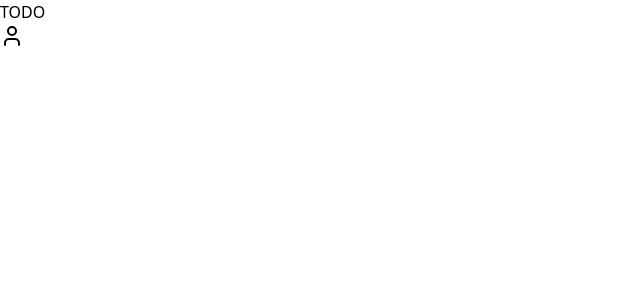
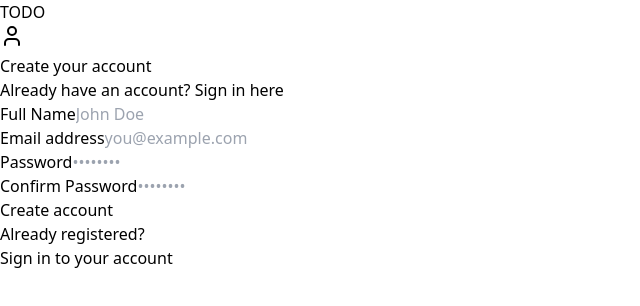
Before and after one commit to Dumuthu2000/one_billion_tech, a React (Vite) app in the folder client/: page /signup in a window 1280 px wide. Before the commit this address had no page. Shown: the top 306 px of the page, without its empty margins (0-640 px from the left). Built offline with nearby package versions, Linux system fonts and the light colour scheme.

Commit message:
Create Signup UI and add as a route to the App.js

```diff
--- a/client/src/App.jsx
+++ b/client/src/App.jsx
@@ -4,6 +4,8 @@ import Navbar from './components/Navbar'
 import Dashboard from './pages/Dashboard'
 import Profile from './pages/Profile'
 import TodoForm from './components/TodoForm'
+import Login from './pages/Login';
+import Signup from './pages/Signup'
 
 const App = () => {
   return (
@@ -11,8 +13,11 @@ const App = () => {
       <BrowserRouter>
         <Navbar/>
         <Routes>
-          <Route path='/' element={<Dashboard/>}/>
+          <Route path='/' element={<Login/>}/>
+          <Route path='/login' element={<Login/>}/>
+          <Route path='/signup' element={<Signup/>}/>
           <Route path='/profile' element={<Profile/>}/>
+          <Route path='/dashboard' element={<Dashboard/>}/>
           <Route path='/create-todo' element={<TodoForm/>}/>
         </Routes>
       </BrowserRouter>
--- /dev/null
+++ b/client/src/pages/Signup.jsx
@@ -0,0 +1,236 @@
+// Signup.jsx
+import { useState } from 'react';
+import { useNavigate, Link } from 'react-router-dom';
+
+const Signup = () => {
+  const navigate = useNavigate();
+  const [formData, setFormData] = useState({
+    name: '',
+    email: '',
+    password: '',
+    confirmPassword: ''
+  });
+  const [errors, setErrors] = useState({});
+  const [isLoading, setIsLoading] = useState(false);
+
+  const handleChange = (e) => {
+    const { name, value } = e.target;
+    setFormData(prev => ({
+      ...prev,
+      [name]: value
+    }));
+    // Clear error when user starts typing
+    if (errors[name]) {
+      setErrors(prev => ({
+        ...prev,
+        [name]: ''
+      }));
+    }
+  };
+
+  const validateForm = () => {
+    const newErrors = {};
+
+    // Name validation
+    if (!formData.name.trim()) {
+      newErrors.name = 'Name is required';
+    }
+
+    // Email validation
+    if (!formData.email) {
+      newErrors.email = 'Email is required';
+    } else if (!/\S+@\S+\.\S+/.test(formData.email)) {
+      newErrors.email = 'Please enter a valid email';
+    }
+
+    // Password validation
+    if (!formData.password) {
+      newErrors.password = 'Password is required';
+    } else if (formData.password.length < 6) {
+      newErrors.password = 'Password must be at least 6 characters';
+    }
+
+    // Confirm password validation
+    if (!formData.confirmPassword) {
+      newErrors.confirmPassword = 'Please confirm your password';
+    } else if (formData.password !== formData.confirmPassword) {
+      newErrors.confirmPassword = 'Passwords do not match';
+    }
+
+    setErrors(newErrors);
+    return Object.keys(newErrors).length === 0;
+  };
+
+  const handleSubmit = async (e) => {
+    e.preventDefault();
+
+    if (!validateForm()) {
+      return;
+    }
+
+    setIsLoading(true);
+
+    try {
+      // Simulating API call
+      await new Promise(resolve => setTimeout(resolve, 1000));
+
+      // Here you would typically make your actual API call
+      console.log('Signup submitted:', formData);
+
+      // Navigate after successful signup
+      navigate('/login');
+
+    } catch (error) {
+      setErrors({ submit: 'Signup failed. Please try again.' });
+    } finally {
+      setIsLoading(false);
+    }
+  };
+
+  return (
+    <div className="min-h-screen flex items-center justify-center bg-gray-50">
+      <div className="max-w-md w-full space-y-8 p-8 bg-white rounded-lg shadow">
+        <div>
+          <h2 className="mt-6 text-center text-3xl font-extrabold text-gray-900">
+            Create your account
+          </h2>
+          <p className="mt-2 text-center text-sm text-gray-600">
+            Already have an account?{' '}
+            <Link
+              to="/login"
+              className="font-medium text-blue-600 hover:text-blue-500"
+            >
+              Sign in here
+            </Link>
+          </p>
+        </div>
+
+        <form className="mt-8 space-y-6" onSubmit={handleSubmit}>
+          {errors.submit && (
+            <div className="rounded-md bg-red-50 p-4">
+              <p className="text-sm text-red-700">{errors.submit}</p>
+            </div>
+          )}
+
+          <div className="rounded-md shadow-sm space-y-4">
+            <div>
+              <label htmlFor="name" className="block text-sm font-medium text-gray-700">
+                Full Name
+              </label>
+              <input
+                id="name"
+                name="name"
+                type="text"
+                autoComplete="name"
+                value={formData.name}
+                onChange={handleChange}
+                className={`mt-1 block w-full px-3 py-2 border rounded-md shadow-sm focus:outline-none focus:ring-blue-500 focus:border-blue-500 sm:text-sm ${
+                  errors.name ? 'border-red-300' : 'border-gray-300'
+                }`}
+                placeholder="John Doe"
+              />
+              {errors.name && (
+                <p className="mt-1 text-sm text-red-600">{errors.name}</p>
+              )}
+            </div>
+
+            <div>
+              <label htmlFor="email" className="block text-sm font-medium text-gray-700">
+                Email address
+              </label>
+              <input
+                id="email"
+                name="email"
+                type="email"
+                autoComplete="email"
+                value={formData.email}
+                onChange={handleChange}
+                className={`mt-1 block w-full px-3 py-2 border rounded-md shadow-sm focus:outline-none focus:ring-blue-500 focus:border-blue-500 sm:text-sm ${
+                  errors.email ? 'border-red-300' : 'border-gray-300'
+                }`}
+                placeholder="you@example.com"
+              />
+              {errors.email && (
+                <p className="mt-1 text-sm text-red-600">{errors.email}</p>
+              )}
+            </div>
+
+            <div>
+              <label htmlFor="password" className="block text-sm font-medium text-gray-700">
+                Password
+              </label>
+              <input
+                id="password"
+                name="password"
+                type="password"
+                autoComplete="new-password"
+                value={formData.password}
+                onChange={handleChange}
+                className={`mt-1 block w-full px-3 py-2 border rounded-md shadow-sm focus:outline-none focus:ring-blue-500 focus:border-blue-500 sm:text-sm ${
+                  errors.password ? 'border-red-300' : 'border-gray-300'
+                }`}
+                placeholder="••••••••"
+              />
+              {errors.password && (
+                <p className="mt-1 text-sm text-red-600">{errors.password}</p>
+              )}
+            </div>
+
+            <div>
+              <label htmlFor="confirmPassword" className="block text-sm font-medium text-gray-700">
+                Confirm Password
+              </label>
+              <input
+                id="confirmPassword"
+                name="confirmPassword"
+                type="password"
+                autoComplete="new-password"
+                value={formData.confirmPassword}
+                onChange={handleChange}
+                className={`mt-1 block w-full px-3 py-2 border rounded-md shadow-sm focus:outline-none focus:ring-blue-500 focus:border-blue-500 sm:text-sm ${
+                  errors.confirmPassword ? 'border-red-300' : 'border-gray-300'
+                }`}
+                placeholder="••••••••"
+              />
+              {errors.confirmPassword && (
+                <p className="mt-1 text-sm text-red-600">{errors.confirmPassword}</p>
+              )}
+            </div>
+          </div>
+
+          <div>
+            <button
+              type="submit"
+              disabled={isLoading}
+              className="w-full flex justify-center py-2 px-4 border border-transparent rounded-md shadow-sm text-sm font-medium text-white bg-blue-600 hover:bg-blue-700 focus:outline-none focus:ring-2 focus:ring-offset-2 focus:ring-blue-500 disabled:bg-blue-300"
+            >
+              {isLoading ? 'Creating account...' : 'Create account'}
+            </button>
+          </div>
+        </form>
+
+        <div className="mt-6">
+          <div className="relative">
+            <div className="absolute inset-0 flex items-center">
+              <div className="w-full border-t border-gray-300"></div>
+            </div>
+            <div className="relative flex justify-center text-sm">
+              <span className="px-2 bg-white text-gray-500">Already registered?</span>
+            </div>
+          </div>
+
+          <div className="mt-6">
+            <Link
+              to="/login"
+              className="w-full flex justify-center py-2 px-4 border border-gray-300 rounded-md shadow-sm text-sm font-medium text-gray-700 bg-white hover:bg-gray-50 focus:outline-none focus:ring-2 focus:ring-offset-2 focus:ring-blue-500"
+            >
+              Sign in to your account
+            </Link>
+          </div>
+        </div>
+      </div>
+    </div>
+  );
+};
+
+export default Signup;
```
Also changed, not shown: client/src/pages/Register.jsx (deleted, +0 -11 lines).
